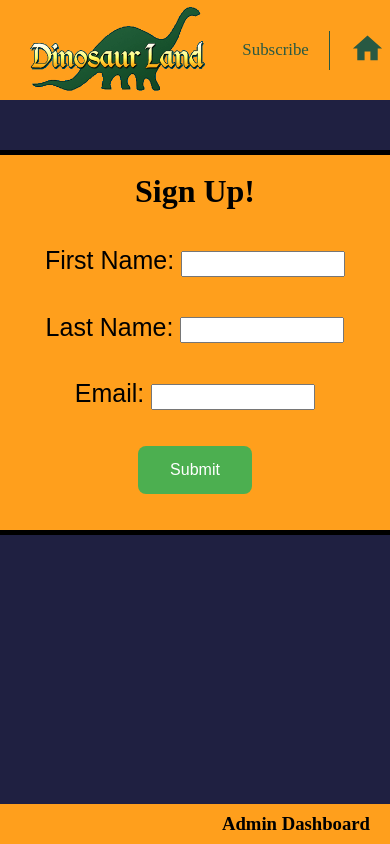
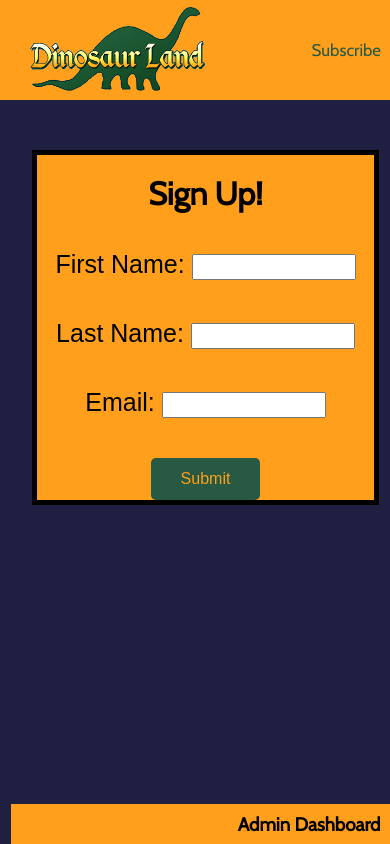
Before and after one commit to zfriendly/dinosaur-app, a React (Create React App) app: page /signup in a window 390 px wide. Shown: the top 844 px of the page. Built offline with nearby package versions, Linux system fonts and the light colour scheme.

Commit message:
Responsiveness

```diff
--- a/public/index.html
+++ b/public/index.html
@@ -3,6 +3,8 @@
   <head>
     <meta charset="utf-8" />
     <link rel="icon" href="%PUBLIC_URL%/favicon.ico" />
+    <link href="https://fonts.googleapis.com/css2?family=Cabin&display=swap" rel="stylesheet">
+
     <meta name="viewport" content="width=device-width, initial-scale=1" />
     <meta name="theme-color" content="#000000" />
     <meta
--- a/src/App.css
+++ b/src/App.css
@@ -1,6 +1,7 @@
 * {
   margin: 0;
   padding: 0;
+  font-family: "Cabin", sans-serif;
 }
 .mainContainer {
   height: 100vh;
@@ -139,3 +140,53 @@ footer {
   background-size: cover;
   box-shadow: 3px 3px 3px black;
 }
+
+@media only screen and (max-width: 1100px) {
+  #right {
+    display: none;
+  }
+
+  #left {
+    display: flex;
+    flex-direction: column;
+    height: 100%;
+    width: 85%;
+  }
+}
+
+@media only screen and (max-width: 425px) {
+  #left {
+    display: flex;
+    flex-direction: column;
+    height: 100%;
+    width: 100%;
+  }
+  .mainContainerGrid {
+    width: 100%;
+    margin: 0;
+  }
+  body {
+    width: 425px;
+    height: 100%;
+  }
+  .home__icon {
+    display: none;
+  }
+}
+@media only screen and (max-width: 414px) {
+  body {
+    width: 414px;
+  }
+}
+
+@media only screen and (max-width: 411px) {
+  body {
+    width: 411px;
+  }
+}
+
+@media only screen and (max-width: 375px) {
+  body {
+    width: 375px;
+  }
+}
--- a/src/Dash.css
+++ b/src/Dash.css
@@ -1,6 +1,6 @@
 .returnedContainerUsers {
   border: 2px solid #ff9f1c;
-  width: 275px;
+  max-width: 275px;
   padding: 20px;
   margin: 8px;
 }
--- a/src/Dash.js
+++ b/src/Dash.js
@@ -1,6 +1,7 @@
 import React, { Component } from "react";
 import { Link } from "react-router-dom";
 import "./Dash.css";
+import "./App.css";
 
 class Dash extends Component {
   constructor(props) {
--- a/src/Signup.css
+++ b/src/Signup.css
@@ -6,8 +6,8 @@
 
 .submitForm {
   border: 5px solid black;
-  width: 425px;
-  height: 375px;
+  max-width: 425px;
+  max-height: 375px;
   display: flex;
   flex-direction: column;
   align-items: center;
@@ -27,17 +27,18 @@
   height: 22px;
   width: 160px;
   font-size: 18px;
+  margin-bottom: 3px;
 }
 
 .submit {
-  background-color: #4caf50;
+  background-color: #285943;
   border: none;
-  color: white;
-  padding: 15px 32px;
+  color: #ff9f1c;
+  padding: 12px 30px;
   text-align: center;
   text-decoration: none;
   font-size: 16px;
-  border-radius: 8px;
+  border-radius: 5px;
   cursor: pointer;
   font-family: sans-serif;
 }
--- a/src/Signup.js
+++ b/src/Signup.js
@@ -1,5 +1,6 @@
 import React, { Component } from "react";
 import "./Signup.css";
+import "./App.css";
 import Axios from "axios";
 
 class Signup extends Component {
```
